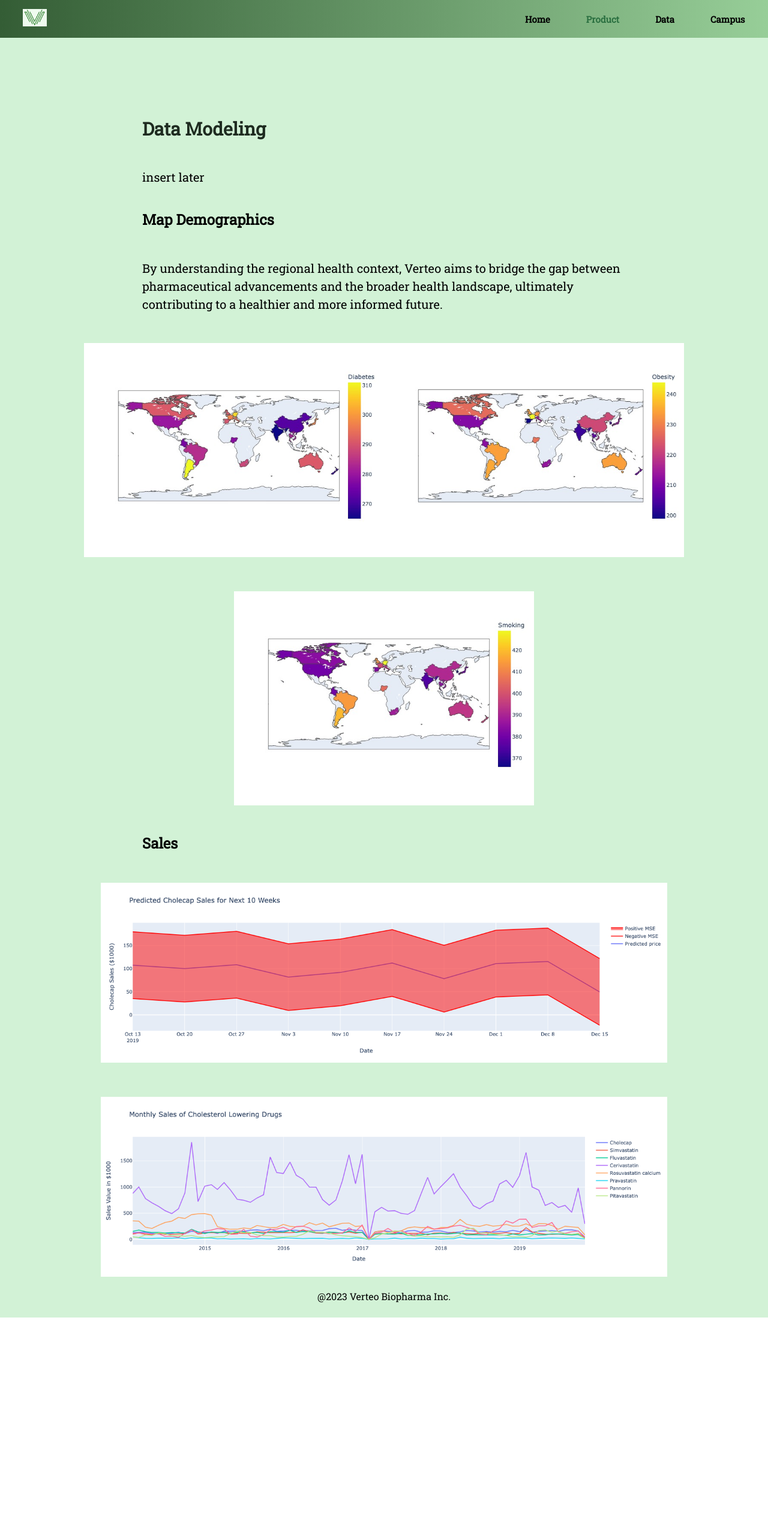
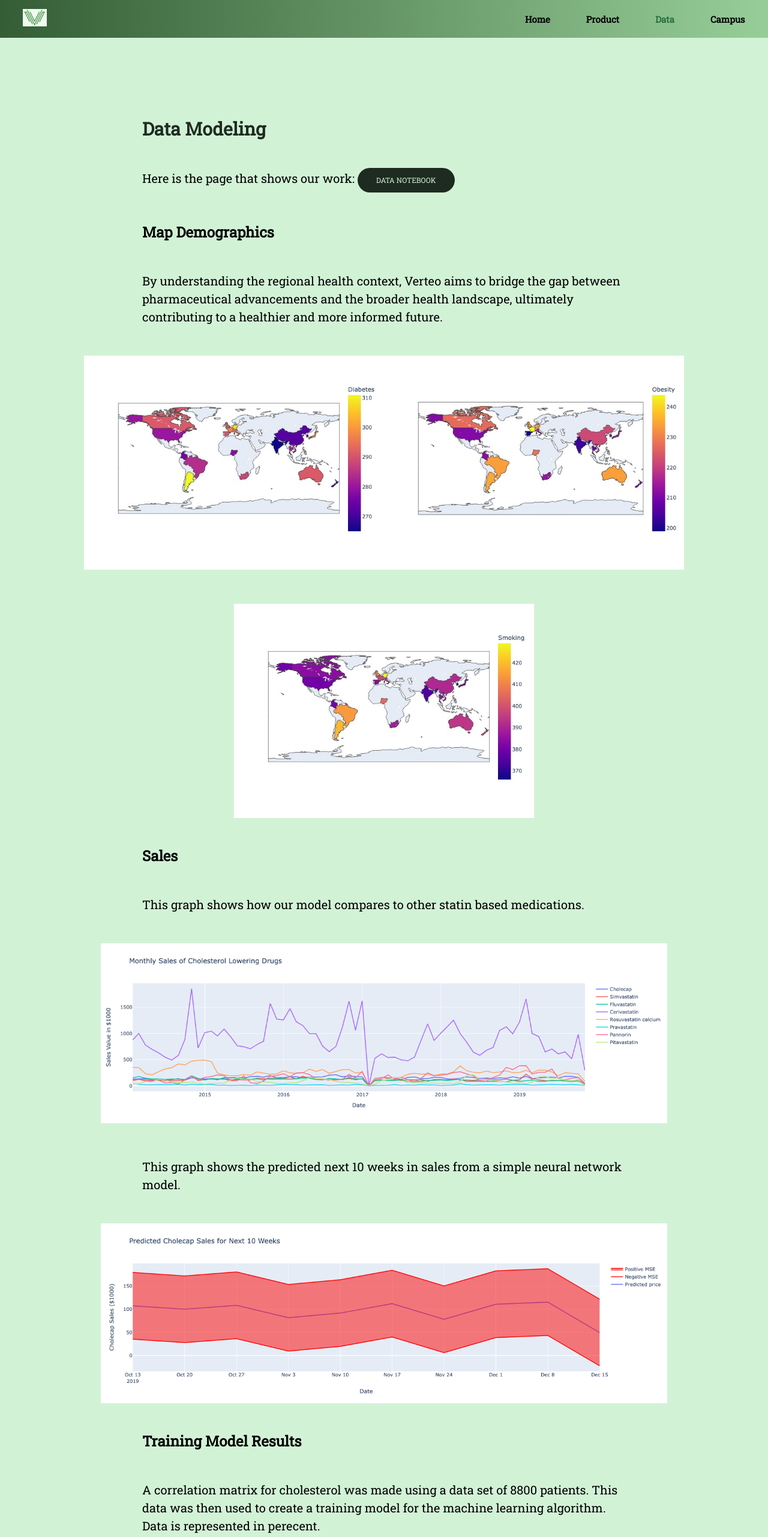
Before and after one commit to uhyoob/VeevaChallenge, a plain HTML site: page data.html in a window 1280 px wide. Shown: the top 2563 px of the page at 60% size. Before the commit the page ends 2197 px from the top, so only its background shows below. Drawn offline with nearby package versions, Linux system fonts and the light colour scheme.

Commit message:
finally free

```diff
--- a/data.html
+++ b/data.html
@@ -31,8 +31,9 @@
       <ul class="navlist">
         <li><a href="index.html">Home</a></li>
 
-        <li><a id="colorStay" href="./">Product</a></li>
-        <li><a href="data.html">Data</a></li>
+
+        <li><a href="product.html">Product</a></li>
+		<li><a id="colorStay" href="data.html">Data</a></li>
         <li><a href="campus.html">Campus</a></li>
       </ul>
   </header>
@@ -41,15 +42,21 @@
 
 	<div class="hero-text">
 		<h1 class = "campusText" >Data Modeling</h1>
-		<p class = "campusText">insert later</p>
+		<p class = "campusText">Here is the page that shows our work:  <a href = "Jnotebook.html">Data Notebook</a></p>
 		<h2 class = "campusText">Map Demographics</h2>
 		<p class = "campusText">By understanding the regional health context, Verteo aims to bridge the gap between pharmaceutical advancements and the broader health landscape, ultimately contributing to a healthier and more informed future.</p>
 		<p class =  "campusImage"><img src="images/Diabetes_map.JPEG" alt="Campus Landscape" width = "500"><img src="images/Obesity_map.JPEG" alt="Campus Landscape" width = "500"></p>
 		<p class =  "campusImage"><img src="images/Smoking_map.JPEG" alt="Campus Landscape" width = "500"></p>
 
 		<h2 class = "campusText">Sales</h2>
+		<p class = "campusText">This graph shows how our model compares to other statin based medications.</p>
+		<p class="campusImage"><img src="images/monthlysalesversus.png" alt="Campus Landscape" height="300"></p>
+		<p class = "campusText">This graph shows the predicted next 10 weeks in sales from a simple neural network model.</p>
 		<p class="campusImage"><img src="images/predictedprice.png" alt="Campus Landscape" height="300"></p>
-		<p class="campusImage"><img src="images/monthlysalesversus.png" alt="Campus Landscape" height="300"></p>
+
+		<h2 class = "campusText">Training Model Results</h2>
+		<p class = "campusText">A correlation matrix for cholesterol was made using a data set of 8800 patients. This data was then used to create a training model for the machine learning algorithm. Data is represented in perecent.</p>
+		<p class="campusImage"><img src="images/trainingData.png" alt="Campus Landscape" width = "300"></p>
 
 	</div>
   </section>
```
Also changed, not shown: campus.html (+1 -1 lines), index.html (+1 -1 lines), product.html (+1 -1 lines), Jnotebook.html (renamed from salimsbigdataadventure/Jnotebook.html), images/trainingData.png (added).
